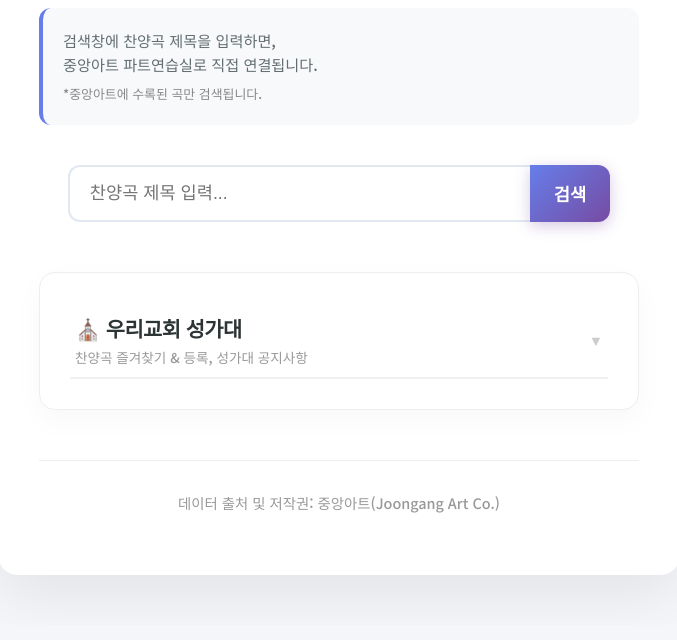
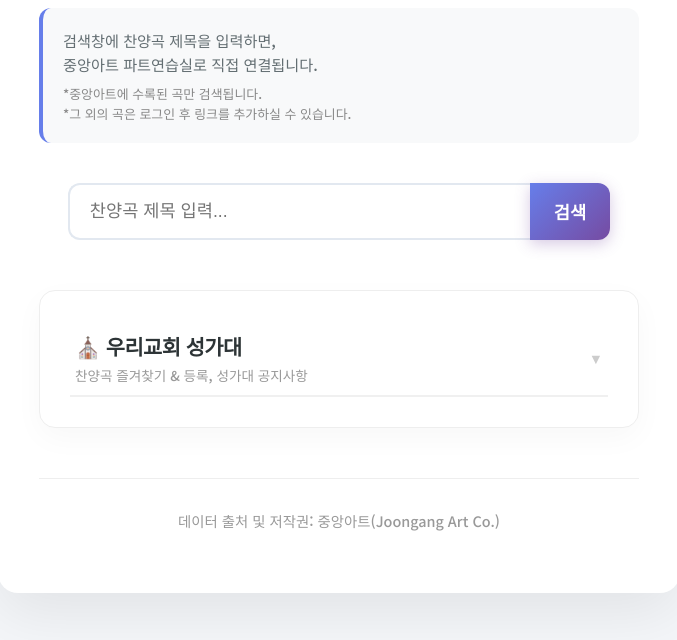
Before and after one commit to csy870617/ChurchChoir, a plain HTML site: page index.html in a window 1280 px wide. Shown: the part 208-848 px from the top of the page, without its empty margins (301-978 px from the left). Drawn offline with Linux system fonts and the light colour scheme.

Commit message:
Add files via upload

```diff
--- a/index.html
+++ b/index.html
@@ -30,8 +30,9 @@
                 검색창에 찬양곡 제목을 입력하면, <br>
                 중앙아트 파트연습실로 직접 연결됩니다.
             </p>
-            <p style="font-size: 0.85em; color: #888; margin-top: 8px;">
-                *중앙아트에 수록된 곡만 검색됩니다.
+            <p style="font-size: 0.85em; color: #888; margin-top: 8px; line-height: 1.5;">
+                *중앙아트에 수록된 곡만 검색됩니다.<br>
+                *그 외의 곡은 로그인 후 링크를 추가하실 수 있습니다.
             </p>
         </div>
 
```
